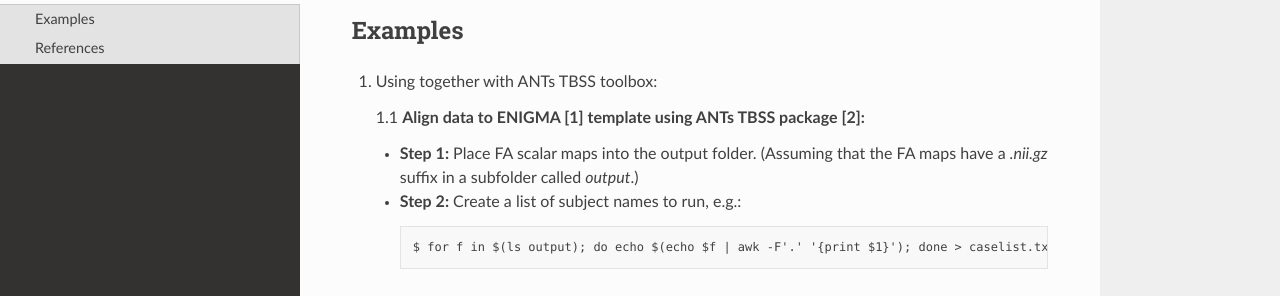
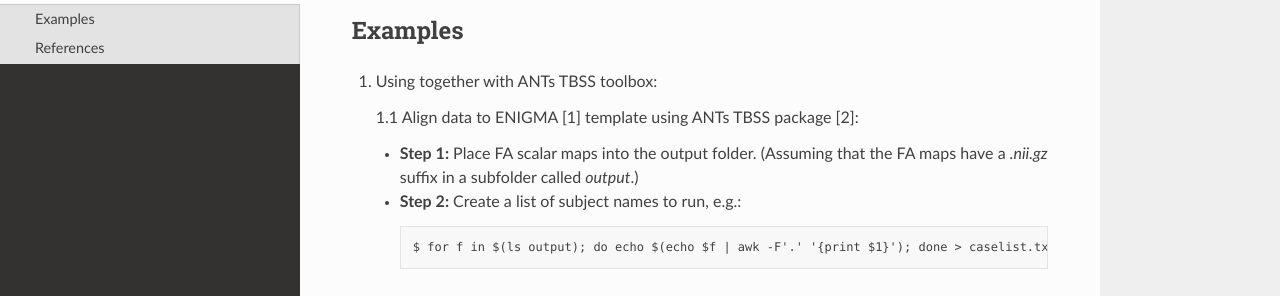
Before and after one commit to HKA07/skiftiGuide, a Sphinx documentation site: the page built from docs/usage.rst, in a window 1280 px wide and 974 px high. Shown: the part 194-490 px from the top of the window. Built offline with Sphinx 7.4.7 and the Read the Docs theme 3.1.0, drawn with Linux system fonts in a browser that asks for light colours.

Commit message:
Update usage.rst

```diff
--- a/docs/usage.rst
+++ b/docs/usage.rst
@@ -9,7 +9,7 @@ Examples
 
 1. Using together with ANTs TBSS toolbox:
 
-   1.1 **Align data to ENIGMA [1] template using ANTs TBSS package [2]:**
+   1.1 Align data to ENIGMA [1] template using ANTs TBSS package [2]:
 
    - **Step 1:** Place FA scalar maps into the output folder. (Assuming that the FA maps have a `.nii.gz` suffix in a subfolder called `output`.)
 
```
